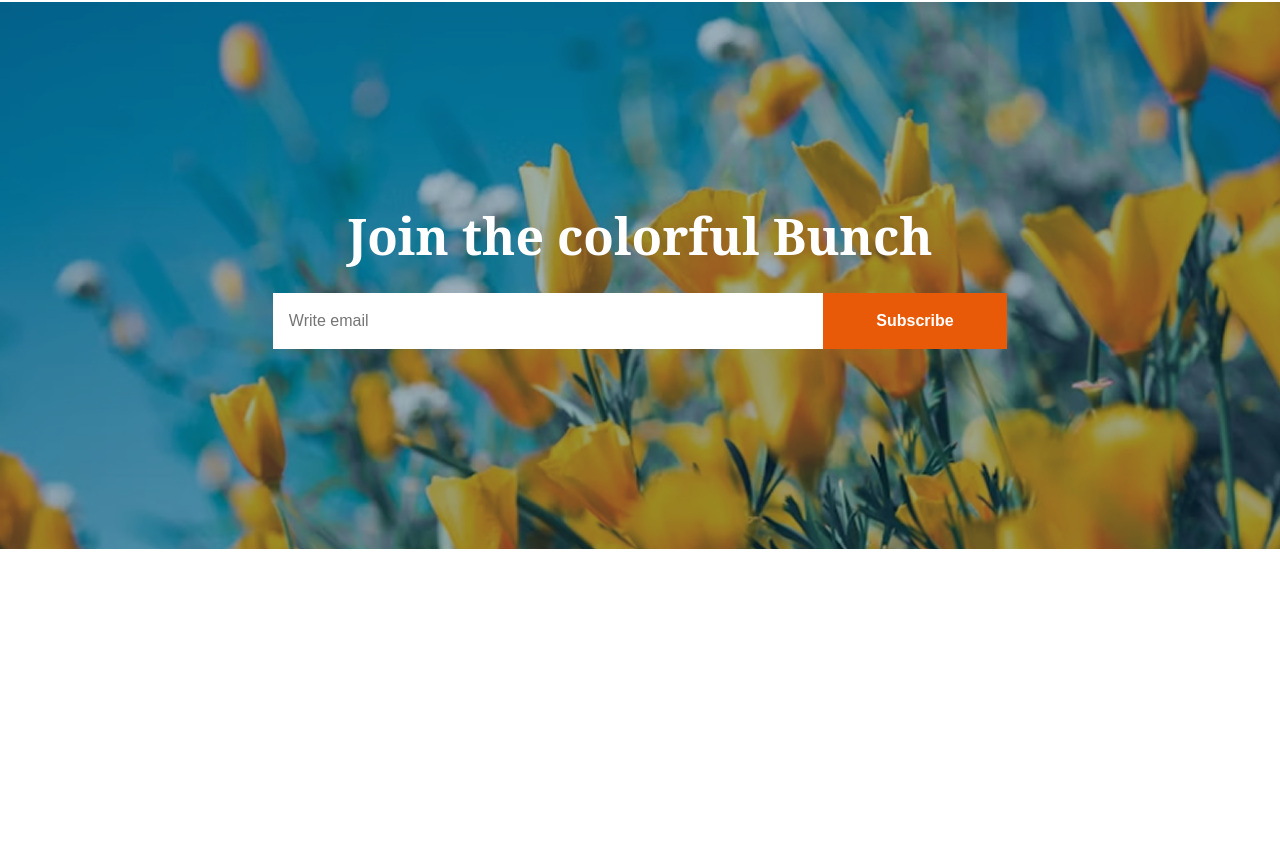
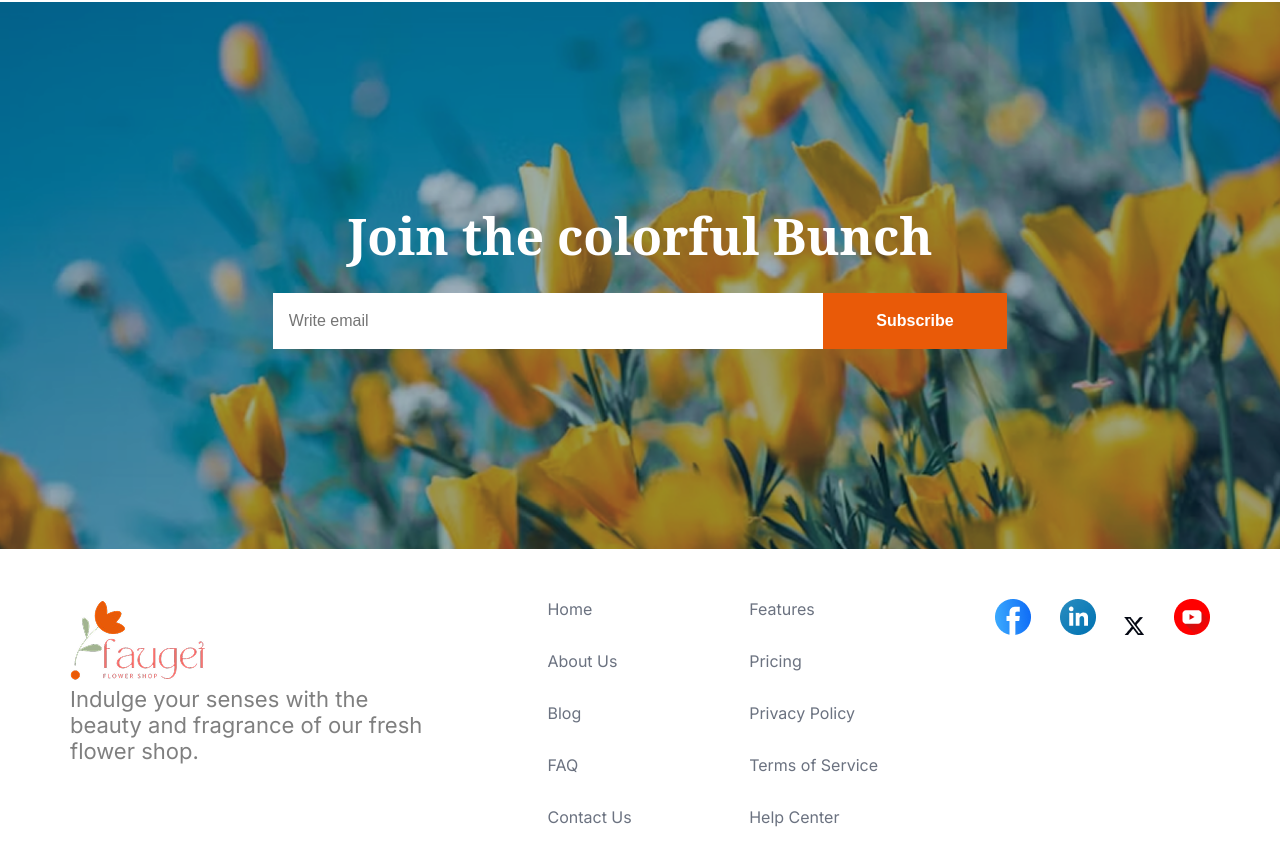
Before and after one commit to gulamrasul23/ph-second-assignment, a plain HTML site: page index.html in a window 1280 px wide. Shown: the part 3796-4659 px from the top of the page. Before the commit the page ends 4345 px from the top, so only its background shows below. Drawn offline with Linux system fonts and the light colour scheme.

Commit message:
Add footer and alert

```diff
--- a/index.html
+++ b/index.html
@@ -47,49 +47,49 @@
                     <img class="image-width" src="./assets/sample-flower-image.png" alt="flower">
                     <p class="flower-name-card">Lily Blossom</p>
                     <p class="flower-price">20 USD</p>
-                    <button class="primary-btn">ADD TO CART</button>
+                    <button onclick="alert('Flower Added to Cart')" class="primary-btn">ADD TO CART</button>
                </div>
                  <div class="plants-container-card">
                     <img class="image-width" src="./assets/sample-flower-image.png" alt="flower">
                     <p class="flower-name-card">Lily Blossom</p>
                     <p class="flower-price">20 USD</p>
-                    <button class="primary-btn">ADD TO CART</button>
+                    <button onclick="alert('Flower Added to Cart')" class="primary-btn">ADD TO CART</button>
                </div>
                  <div class="plants-container-card">
                     <img class="image-width" src="./assets/sample-flower-image.png" alt="flower">
                     <p class="flower-name-card">Lily Blossom</p>
                     <p class="flower-price">20 USD</p>
-                    <button class="primary-btn">ADD TO CART</button>
+                    <button onclick="alert('Flower Added to Cart')" class="primary-btn">ADD TO CART</button>
                </div>
                  <div class="plants-container-card">
                     <img class="image-width" src="./assets/sample-flower-image.png" alt="flower">
                     <p class="flower-name-card">Lily Blossom</p>
                     <p class="flower-price">20 USD</p>
-                    <button class="primary-btn">ADD TO CART</button>
+                    <button onclick="alert('Flower Added to Cart')" class="primary-btn">ADD TO CART</button>
                </div>
                  <div class="plants-container-card">
                     <img class="image-width" src="./assets/sample-flower-image.png" alt="flower">
                     <p class="flower-name-card">Lily Blossom</p>
                     <p class="flower-price">20 USD</p>
-                    <button class="primary-btn">ADD TO CART</button>
+                    <button onclick="alert('Flower Added to Cart')" class="primary-btn">ADD TO CART</button>
                </div>
                  <div class="plants-container-card">
                     <img class="image-width" src="./assets/sample-flower-image.png" alt="flower">
                     <p class="flower-name-card">Lily Blossom</p>
                     <p class="flower-price">20 USD</p>
-                    <button class="primary-btn">ADD TO CART</button>
+                    <button onclick="alert('Flower Added to Cart')" class="primary-btn">ADD TO CART</button>
                </div>
                  <div class="plants-container-card">
                     <img class="image-width" src="./assets/sample-flower-image.png" alt="flower">
                     <p class="flower-name-card">Lily Blossom</p>
                     <p class="flower-price">20 USD</p>
-                    <button class="primary-btn">ADD TO CART</button>
+                    <button onclick="alert('Flower Added to Cart')" class="primary-btn">ADD TO CART</button>
                </div>
                  <div class="plants-container-card">
                     <img class="image-width" src="./assets/sample-flower-image.png" alt="flower">
                     <p class="flower-name-card">Lily Blossom</p>
                     <p class="flower-price">20 USD</p>
-                    <button class="primary-btn">ADD TO CART</button>
+                    <button onclick="alert('Flower Added to Cart')" class="primary-btn">ADD TO CART</button>
                </div>
                 </div>
                </div>
@@ -149,8 +149,39 @@
             </div>
         </section>
     </main>
-    <footer>
-
+    <footer class="max-width-1">
+        <div class="footers ">
+            <div class="footer-parent display-flex">
+                <div class="footer-title">
+                    <img src="./assets/logo.png" alt="logo">
+                    <p class="dark-3">Indulge your senses with the beauty and fragrance of our fresh flower shop. </p>
+                </div>
+                <div class="footer-link">
+                    <ul>
+                        <li><a href="# ">Home</a></li>
+                        <li><a href="# ">About Us</a></li>
+                        <li><a href="# ">Blog</a></li>
+                        <li><a href="# ">FAQ</a></li>
+                        <li><a href="# ">Contact Us</a></li>
+                    </ul>
+                </div>
+                <div class="footer-link">
+                    <ul>
+                        <li><a href="#">Features</a></li>
+                        <li><a href="#">Pricing</a></li>
+                        <li><a href="#">Privacy Policy</a></li>
+                        <li><a href="#">Terms of Service</a></li>
+                        <li><a href="#">Help Center</a></li>
+                    </ul>
+                </div>
+                <div class="social-logo-container">
+                    <a href="#"><img class="social-logo" src="./assets/icon-facebook.png" alt="facebook"></a>
+                    <a href="#"> <img class="social-logo" src="./assets/icon-linkedin.png" alt="linkedin"></a>
+                    <a href="#"> <img class="social-logo" src="./assets/icon-twitter.png" alt="twitter"></a>
+                    <a href="#"><img src="./assets/icon-youtube.png" alt="youtube"></a>
+                </div>
+            </div>
+        </div>
     </footer>
 </body>
 </html>
--- a/styles/index.css
+++ b/styles/index.css
@@ -54,6 +54,7 @@
     background-color: #E95A08;
     font-weight: 700;
     border: none;
+    cursor: pointer;
 }
 
 /* ---Header style */
@@ -275,6 +276,30 @@ u {
     font-weight: 700;
     font-size: 16px;
     border: none;
+    cursor: pointer;
+}
+
+/* footer style */
+.footers {
+    margin: 50px 0;
+}
+.footer-parent {
+    justify-content: space-between;
+    gap: 20px;
+}
+.footer-title p {
+    max-width: 360px;
+}
+.footer-link ul li {
+    list-style: none;
+    margin-bottom: 32px;
+}
+.footer-link ul li a {
+    text-decoration: none;
+    color: #6B7280;
+}
+.social-logo {
+    margin-right: 24px;
 }
 @media screen and (max-width: 576px){
 
@@ -284,7 +309,8 @@ u {
         display: none;
     }
     .navbar {
-        margin: 15px;
+        /* margin-top: 30px; */
+        margin: 35px 16px 28px;
     }
     .navbar > img {
         max-width: 30%;
@@ -314,7 +340,8 @@ u {
     .banner-container p,
     .plants-container-title p,
     .flower-lover-title ul,
-    .deals-title p {
+    .deals-title p,
+    .footer-title p {
     /* font-size: 0.875rem; */
         font-size: 1rem;
     }
@@ -389,4 +416,12 @@ u {
     .deals {
     margin-bottom: 40px;
     }
+
+    /* footer style */
+
+    .footer-parent {
+        flex-direction: column;
+        margin:20px;
+        gap: 0;
+    }
 }
```
